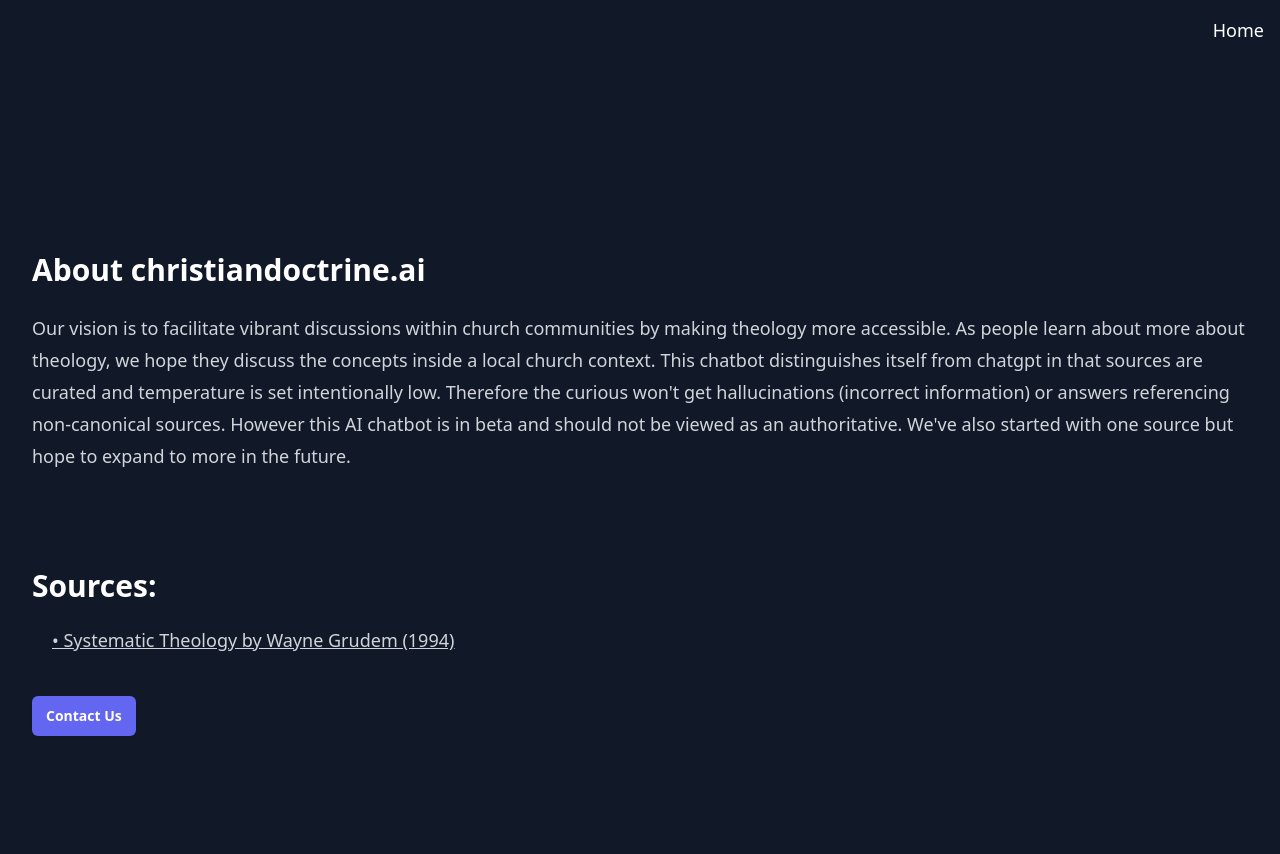
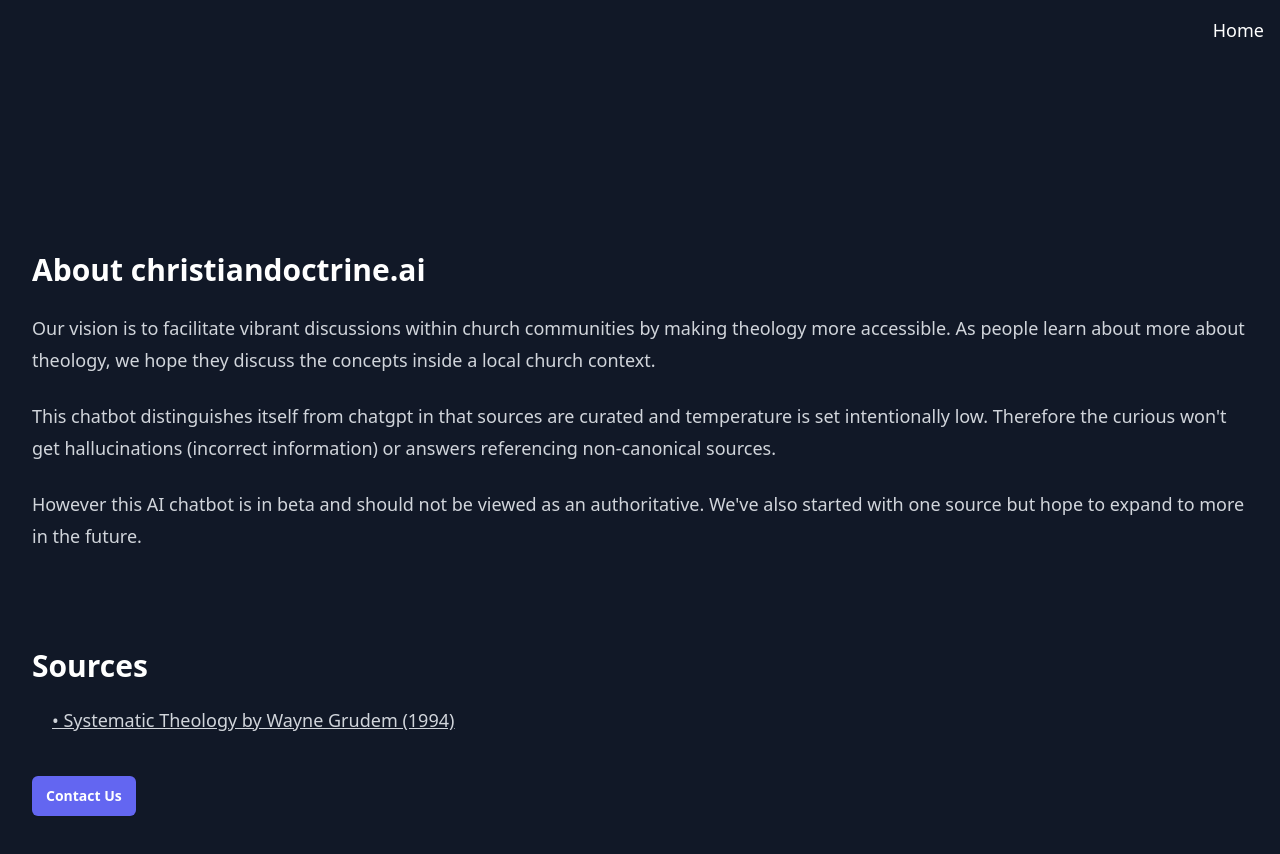
Before and after one commit to christiandoctrine-ai/christiandoctrine.ai, a Next.js app: page /about in a window 1280 px wide. Shown: the top 854 px of the page. Built offline with nearby package versions, Linux system fonts and the light colour scheme.

Commit message:
Update about.tsx

```diff
--- a/pages/about.tsx
+++ b/pages/about.tsx
@@ -18,19 +18,22 @@ export default function About() {
 
             <div className="sm:mt-6 text-sm sm:text-lg leading-6 sm:leading-8 text-gray-300 my-5">
               Our vision is to facilitate vibrant discussions within church
-              communities by making theology more accessible. As people learn
-              about more about theology, we hope they discuss the concepts
-              inside a local church context. This chatbot distinguishes itself
-              from chatgpt in that sources are curated and temperature is set
+              communities by making theology more accessible. As people learn about more about theology, we hope they discuss the concepts
+              inside a local church context.
+            </div>
+            <div className="sm:mt-6 text-sm sm:text-lg leading-6 sm:leading-8 text-gray-300 my-5">
+              This chatbot distinguishes itself from chatgpt in that sources are curated and temperature is set
               intentionally low. Therefore the curious won&#39;t get
               hallucinations (incorrect information) or answers referencing
-              non-canonical sources. However this AI chatbot is in beta and
-              should not be viewed as an authoritative. We&#39;ve also started
+              non-canonical sources.
+            </div>
+            <div className="sm:mt-6 text-sm sm:text-lg leading-6 sm:leading-8 text-gray-300 my-5">
+              However this AI chatbot is in beta and should not be viewed as an authoritative. We&#39;ve also started
               with one source but hope to expand to more in the future.
             </div>
 
             <h2 className="mt-24 text-xl text-center sm:text-3xl sm:text-left font-bold text-white">
-              Sources:
+              Sources
             </h2>
             <ul>
               <li className="ml-5 text-xs underline sm:text-lg leading-6 sm:leading-8 text-gray-300 my-5">
```
